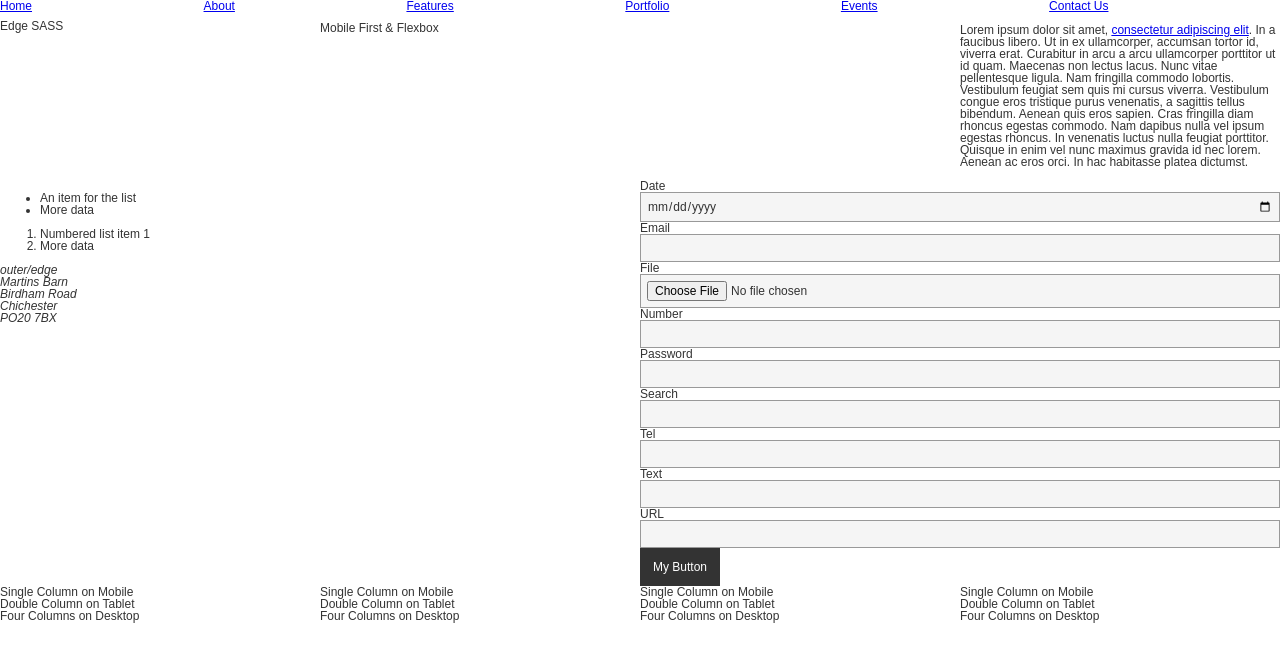
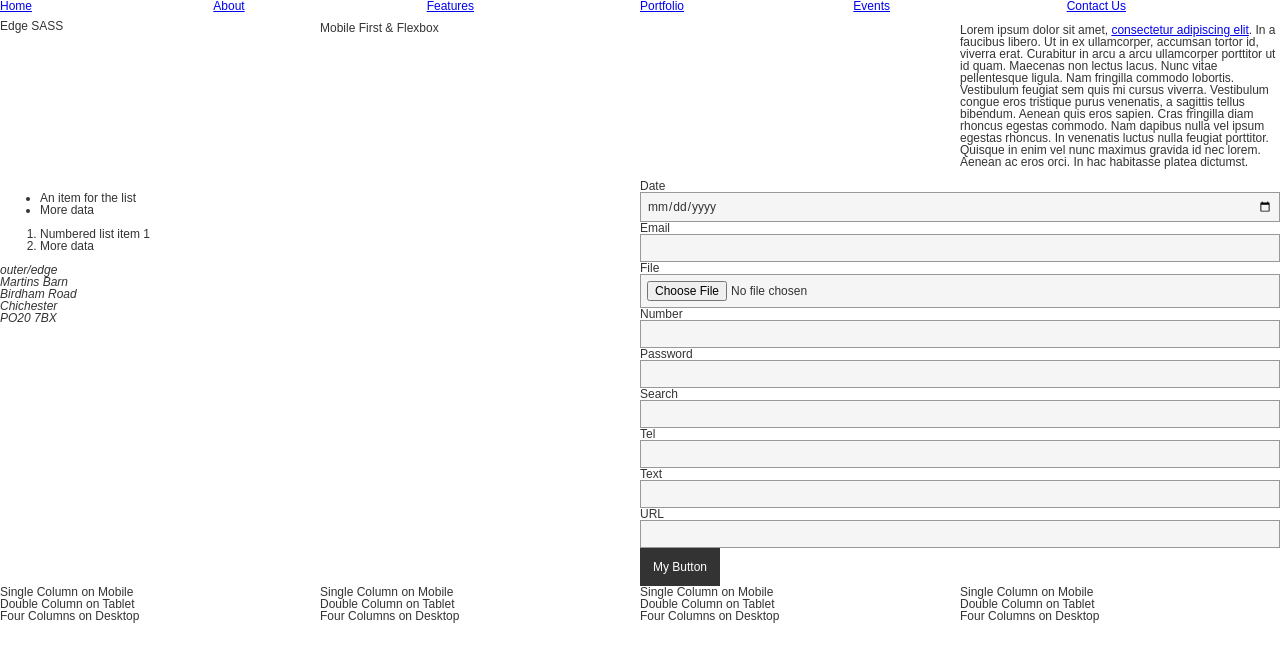
Before and after one commit to outeredge/edge-sass, a plain HTML site: page index.html in a window 1280 px wide. Drawn offline with Linux system fonts and the light colour scheme.

Commit message:
added flex-basis to flex-fill class

```diff
--- a/sass/grid/_flex.sass
+++ b/sass/grid/_flex.sass
@@ -166,6 +166,10 @@
             -moz-flex-grow: 1
             -ms-flex-positive: 1
             flex-grow: 1
+            -webkit-flex-basis: 0
+            -moz-flex-basis: 0
+            -ms-flex-preferred-size: 0
+            flex-basis: 0
 
 @mixin flex-order($order)
     -webkit-box-ordinal-group: $order
```
Also changed, not shown: css/edge.css, 1 other file.
